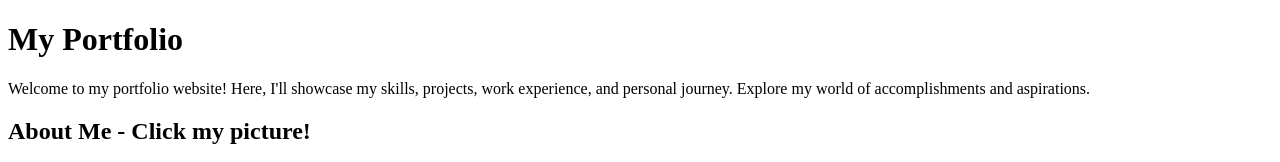
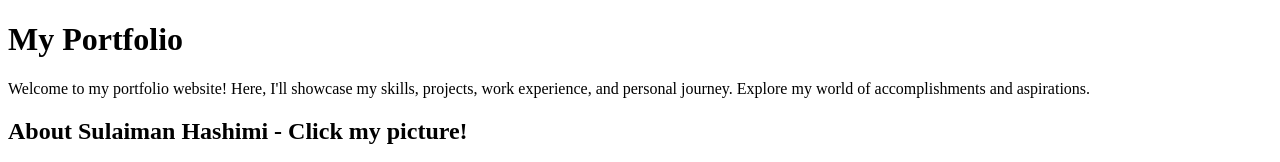
Before and after one commit to sliman9/My-Portfolio, a plain HTML site: page index.html in a window 1280 px wide. Shown: the top 162 px of the page. Drawn offline with Linux system fonts and the light colour scheme; grey boxes are pictures that could not be loaded.

Commit message:
Update index.html

```diff
--- a/index.html
+++ b/index.html
@@ -8,7 +8,7 @@
     </body>
         <h1>My Portfolio</h1>
             <p>Welcome to my portfolio website! Here, I'll showcase my skills, projects, work experience, and personal journey. Explore my world of accomplishments and aspirations.</p>
-        <h2>About Me - Click my picture!</h2>
+        <h2>About Sulaiman Hashimi - Click my picture!</h2>
         ><a href="./Links/About me.html"><img src='./Assets/Profile Pic.jpg' width="290"></a>
 
         <hr/>
```
